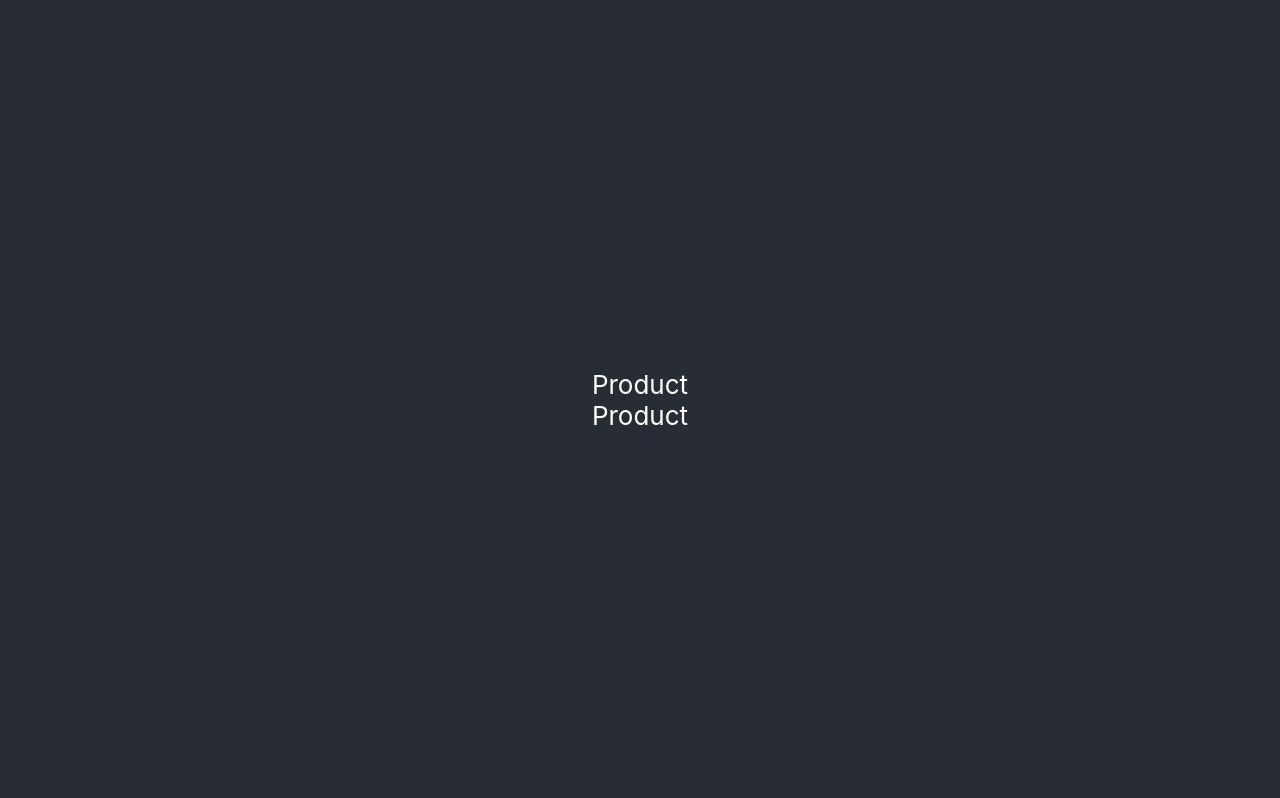
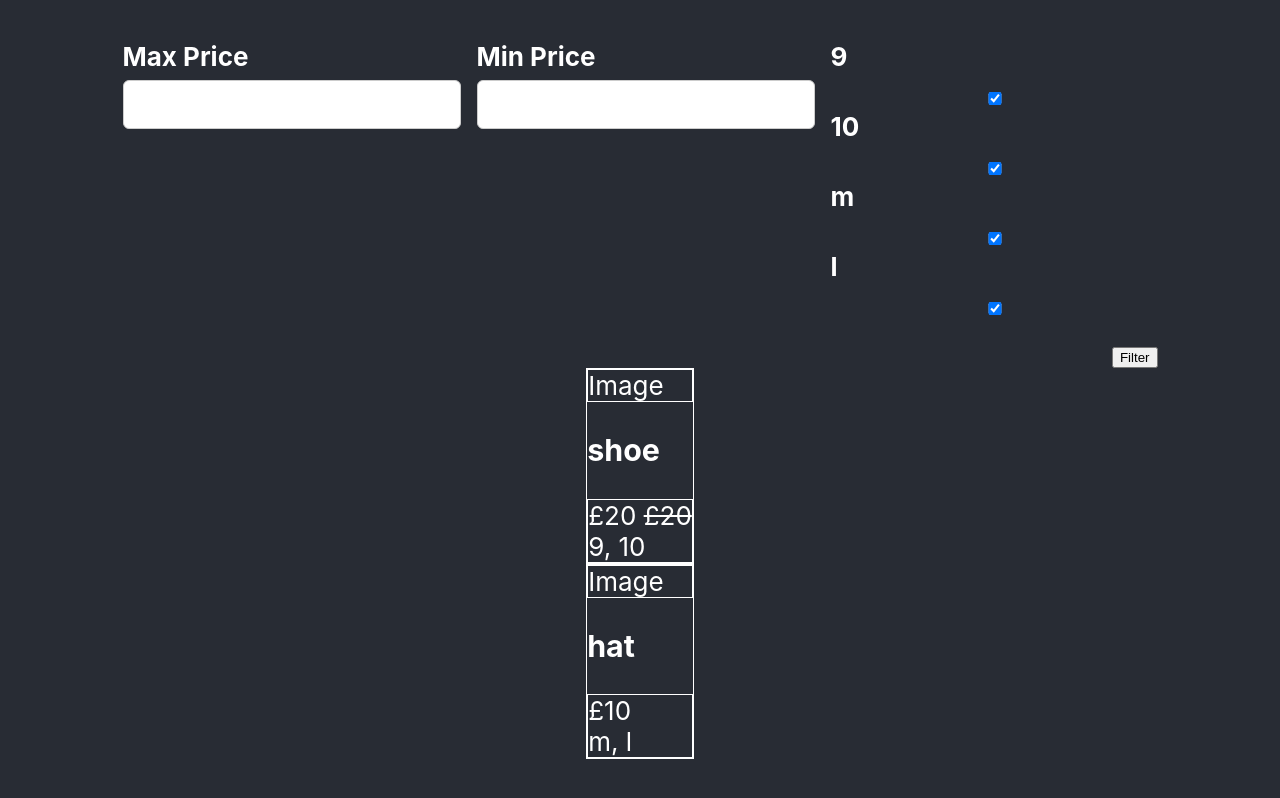
Before and after one commit to Aaron-Mackay/ecommerce-react, a React (Create React App) app: page / in a window 1280 px wide. Built offline with nearby package versions, Linux system fonts and the light colour scheme.

Commit message:
Set up products and filters with state held in app

```diff
--- a/src/App.js
+++ b/src/App.js
@@ -1,5 +1,4 @@
-import React from 'react';
-import logo from './logo.svg';
+import React, {useState} from 'react';
 import './App.css';
 
 import Products from './Components/Products';
@@ -7,16 +6,17 @@ import NavBar from './Components/NavBar';
 import Filters from './Components/Filters';
 import Chat from './Components/Chat';
 
-function App() {
-
+function App()
+{
     const products = [ // todo replace with db call
         {
             id: 1,
             item: "shoe",
             price: 30,
+            salePrice: 20,
             stockLevels: {
                 "9": 2,
-        "10": 0
+                "10": 1
             }
         },
         {
@@ -30,24 +30,67 @@ function App() {
         }
     ]
 
-  const filters = {
-    sizes: [],
+    const getAvailableSizes = () =>
+    {
+        const possibleSizes = [];
+        products.forEach(product =>
+        {
+            possibleSizes.push(...Object.entries(product.stockLevels).map(x => x[0]))
+        })
+        return [...new Set(possibleSizes)]
+    }
+
+    let initialFilters = {
+        sizes: getAvailableSizes(),
         price: {
             max: null,
             min: null
         }
     }
 
-  const addFilterHandler = () => {
+    const [visibleProducts, setVisibleProducts] = useState(products)
+    const [selectedFilters, setSelectedFilters] = useState(initialFilters)
 
+    const getFilteredProducts = (filters) =>
+    {
+        const filteredProducts = [];
+        products.filter(product =>
+        {
+
+            for(const size in product.stockLevels)
+            {
+                for(const sizeFilter of filters.sizes)
+                {
+                    if(size === sizeFilter && product.stockLevels[size] > 0)
+                    {
+                        filteredProducts.push(product)
+                        return
+                    }
+                }
+            }
+        })
+        return filteredProducts.filter(product =>
+        {
+            const price = (product.salePrice || product.price);
+            const isBelowMax = filters.max ? (price <= filters.max) : true;
+            const isAboveMin = filters.min ? (price >= filters.min) : true;
+            return (isBelowMax && isAboveMin)
+        })
+    }
+
+    const onSaveFilters = (newFiltersObj) =>
+    {
+        console.log(newFiltersObj)
+        setSelectedFilters(newFiltersObj);
+        setVisibleProducts(getFilteredProducts(newFiltersObj))
     }
 
     return (
             <div className="App-header">
-      <NavBar />
-      <Filters onAddFilter={addFilterHandler} filters={filters} />
-      <Products products={products} />
-      <Chat />
+                <NavBar/>
+                <Filters onSaveFilters={onSaveFilters} filters={selectedFilters} possibleSizes={getAvailableSizes()}/>
+                <Products products={visibleProducts} filters={selectedFilters}/>
+                <Chat/>
             </div>
     );
 }
--- /dev/null
+++ b/src/Components/Filters.css
@@ -0,0 +1,26 @@
+.filters__controls {
+    display: flex;
+    flex-wrap: wrap;
+    gap: 1rem;
+    margin-bottom: 1rem;
+    text-align: left;
+}
+
+.filters__control label {
+    font-weight: bold;
+    margin-bottom: 0.5rem;
+    display: block;
+}
+
+.filters__control input {
+    font: inherit;
+    padding: 0.5rem;
+    border-radius: 6px;
+    border: 1px solid #ccc;
+    width: 20rem;
+    max-width: 100%;
+}
+
+.filters__actions {
+    text-align: right;
+}
--- a/src/Components/Filters.js
+++ b/src/Components/Filters.js
@@ -1,38 +1,75 @@
-// import './Filters.css';
-import { useState } from "react";
+import './Filters.css';
+import {useState} from "react";
 
-function Filters(props) {
+function Filters(props)
+{
     const [enteredMax, setEnteredMax] = useState('')
     const [enteredMin, setEnteredMin] = useState('')
-    const [enteredSizes, setEnteredSizes] = useState([])
+    const [enteredSizes, setEnteredSizes] = useState(props.possibleSizes)
 
-    const maxChangeHandler = (event) => {
+    const maxChangeHandler = (event) =>
+    {
         setEnteredMax(event.target.value)
     }
-    const minChangeHandler = (event) => {
+    const minChangeHandler = (event) =>
+    {
         setEnteredMin(event.target.value)
     }
-    const sizesChangeHandler = (event) => {
-        const input = event.target.value
-        if (enteredSizes.includes(input)) {
+    const sizesChangeHandler = (event) =>
+    {
+        const input = event.target.name
+        if(enteredSizes.includes(input))
+        {
             setEnteredSizes(enteredSizes.filter(size => size !== input))
-        } else {
+        } else
+        {
             setEnteredSizes([...enteredSizes, input])
         }
     }
 
-    const submitHandler = (event) => {
+    const submitHandler = (event) =>
+    {
         event.preventDefault() // prevents refreshing/request being sent
 
-
+        const filtersDataObject = {
+            max: enteredMax,
+            min: enteredMin,
+            sizes: enteredSizes
+        }
+        console.log(filtersDataObject)
+        props.onSaveFilters(filtersDataObject);
     }
 
-    return (
-        <form onSubmit={submitHandler}>
-            <div className='filters'>
+    const getCheckboxStatus = ( size ) => {
+        return enteredSizes.includes( size )
+    }
 
-            </div>
-        </form>
+    return ( // todo validate input is non-negative, max higher than min
+            <form onSubmit={submitHandler}>
+                <div className='filters__controls'>
+                    <div className='filters__control'>
+                        <label>Max Price</label>
+                        <input type='number' value={enteredMax} onChange={maxChangeHandler}/>
+                    </div>
+                    <div className='filters__control'>
+                        <label>Min Price</label>
+                        <input type='number' value={enteredMin} onChange={minChangeHandler}/>
+                    </div>
+                    <div className='filters__control'>
+                        {props.possibleSizes.map((size, i) =>
+                        {
+                            return <div key={i}>
+                                <label htmlFor={size}>{size}</label>
+                                <input type={"checkbox"} id={size} name={size} onChange={sizesChangeHandler} checked={getCheckboxStatus(size)}/>
+                            </div>
+                        })}
+                    </div>
+
+                </div>
+                <div className='filters__actions'>
+                    <button type='submit'>Filter</button>
+                </div>
+            </form>
 
     );
 }
--- /dev/null
+++ b/src/Components/ProductCard.js
@@ -0,0 +1,22 @@
+// import './Product.css';
+
+function ProductCard(props) {
+    const {item, price, stockLevels, salePrice} = props
+    return (//todo onclick go to product page
+            <div className='product' style={{border: "1px solid white"}}>
+                <div style={{border: "1px solid white"}}>
+                    Image
+                </div>
+                <h3>
+                    {item}
+                </h3>
+                <div style={{border: "1px solid white"}}>
+                    £{salePrice || price} <del>{salePrice ? "£" + salePrice : ""}</del>
+                    <br/>
+                    {Object.entries(stockLevels).map(item => item[0]).join(", ")}
+                </div>
+            </div>
+    );
+}
+
+export default ProductCard;
--- a/src/Components/Products.js
+++ b/src/Components/Products.js
@@ -1,13 +1,19 @@
 // import './Products.css';
+import ProductCard from "./ProductCard";
 
-function Products(props) {
+function Products(props)
+{
+    console.log(props.products)
+
     return (
             <div className='products'>
-                {props.products.map(product =>
-                        {
-                            return <div>Product</div>//<Product item={product.item} price={product.price} stockLevels={product.stockLevels} key={product.id}/>
-                        }
-                )}
+                {props.products.length > 0 ?
+                        props.products.map(product =>
+                                {
+                                    return <ProductCard item={product.item} price={product.price} salePrice={product.salePrice} stockLevels={product.stockLevels} key={product.id}/>
+                                }
+                        )
+                        : "No products match your filters"}
             </div>
     );
 }
```
Also changed, not shown: public/logo192.png (deleted), public/logo512.png (deleted). Lines whose indentation alone changed are shown as unchanged.
